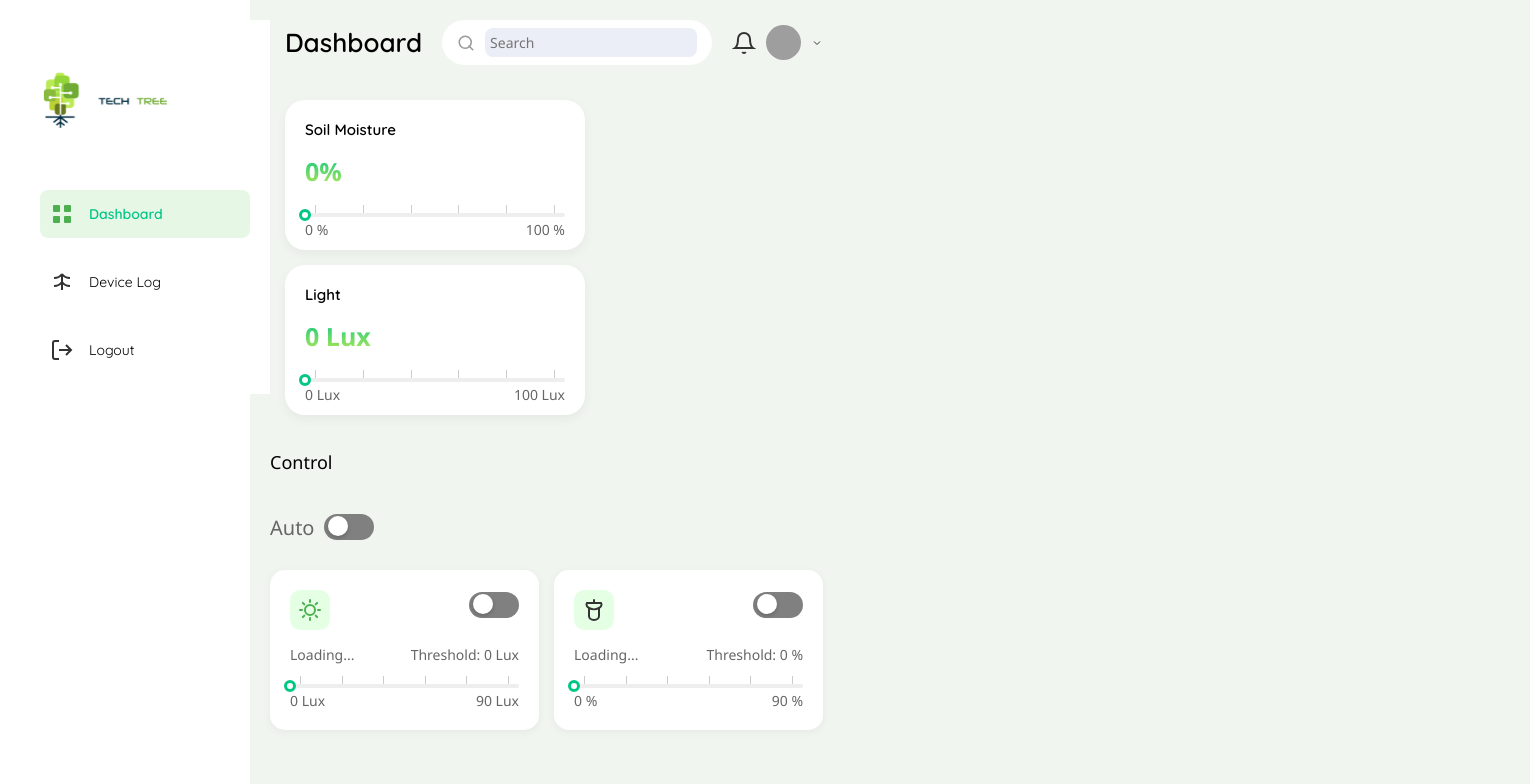
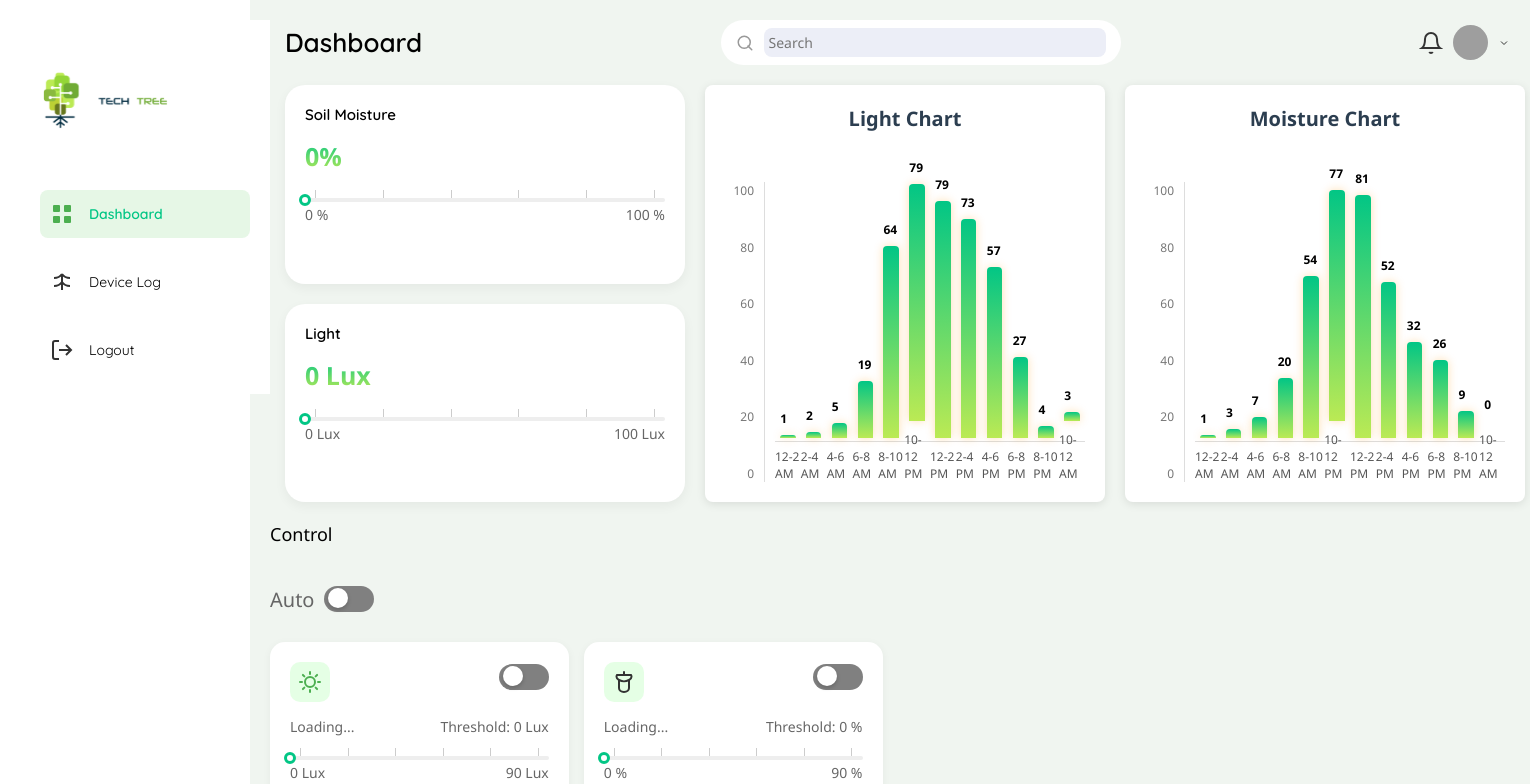
Before and after one commit to kchan139/fe-smartfarm, a React (Create React App) app: page /dashboard in a window 1280 px wide. Shown: the top 784 px of the page, 1530 px wide, since content can reach past the window. Built offline with nearby package versions, Linux system fonts and the light colour scheme; no server answers; sample sign-in values are in the browser's storage; grey boxes are pictures that could not be loaded.

Commit message:
feat: add visualization

```diff
--- /dev/null
+++ b/src/pages/Dashboard/Chart/Chart.css
@@ -0,0 +1,118 @@
+.histogram-container {
+    max-width: 800px;
+    margin: 0 auto;
+    background-color: white;
+    padding: 20px;
+    border-radius: 8px;
+    box-shadow: 0 2px 10px rgba(0, 0, 0, 0.1);
+}
+
+h1 {
+    text-align: center;
+    font-size: 20px;
+    color: #2c3e50;
+    margin-bottom: 30px;
+}
+
+.histogram {
+    display: flex;
+    height: 300px;
+    margin-top: 50px;
+    position: relative;
+    padding-left: 50px;
+}
+
+.bar-container {
+    flex: 1;
+    display: flex;
+    flex-direction: column;
+    align-items: center;
+    position: relative;
+}
+
+.bar {
+    width: 60%;
+    background: linear-gradient(180deg, #02C685, #BBEA54);
+    border-radius: 4px 4px 0 0;
+    margin-top: auto;
+    transition: height 0.5s ease;
+    position: relative;
+    box-shadow: 0 0 10px rgba(255, 152, 0, 0.3);
+}
+
+.bar:hover {
+    background: linear-gradient(180deg, #02C685, #BBEA54);
+    box-shadow: 0 0 15px rgba(255, 152, 0, 0.5);
+}
+
+.time-label {
+    margin-top: 10px;
+    font-size: 12px;
+    color: #555;
+}
+
+.value-label {
+    position: absolute;
+    top: -25px;
+    font-size: 12px;
+    font-weight: bold;
+}
+
+.y-axis {
+    position: absolute;
+    left: 0;
+    top: 0;
+    bottom: 0;
+    width: 40px;
+    display: flex;
+    flex-direction: column;
+    justify-content: space-between;
+    padding-right: 10px;
+    border-right: 1px solid #ddd;
+}
+
+.y-axis-label {
+    text-align: right;
+    font-size: 12px;
+    color: #777;
+}
+
+.x-axis {
+    position: absolute;
+    left: 50px;
+    right: 0;
+    bottom: 40px;
+    height: 1px;
+    background-color: #ddd;
+}
+
+.title-section {
+    display: flex;
+    justify-content: space-between;
+    align-items: center;
+}
+
+.controls {
+    display: flex;
+    gap: 10px;
+    margin-top: 20px;
+    justify-content: center;
+}
+
+button {
+    background-color: #4CAF50;
+    border: none;
+    color: white;
+    padding: 8px 16px;
+    text-align: center;
+    text-decoration: none;
+    display: inline-block;
+    font-size: 14px;
+    border-radius: 4px;
+    cursor: pointer;
+    transition: background-color 0.3s;
+}
+
+button:hover {
+    background-color: #3e8e41;
+}
--- /dev/null
+++ b/src/pages/Dashboard/Chart/Chart.js
@@ -0,0 +1,129 @@
+import "./Chart.css"
+import { useState, useEffect, useRef } from 'react';
+
+function Chart({type, updateInterval, title}){
+    const histogramRef = useRef(null);
+  const [initialized, setInitialized] = useState(false);
+
+  const timePeriods = [
+    "12-2 AM", "2-4 AM", "4-6 AM", "6-8 AM",
+    "8-10 AM", "10-12 PM", "12-2 PM", "2-4 PM",
+    "4-6 PM", "6-8 PM", "8-10 PM", "10-12 AM"
+  ];
+
+  // Initialize the histogram
+  const initHistogram = () => {
+    if (!histogramRef.current) return;
+
+    const histogram = histogramRef.current;
+
+    // Clear existing bars if any
+    const existingBars = histogram.querySelectorAll('.bar-container');
+    existingBars.forEach(bar => bar.remove());
+
+    // Create bar containers for each time period
+    timePeriods.forEach((time, index) => {
+      const barContainer = document.createElement('div');
+      barContainer.className = 'bar-container';
+
+      const bar = document.createElement('div');
+      bar.className = 'bar';
+      bar.style.height = '0%';
+
+      const valueLabel = document.createElement('div');
+      valueLabel.className = 'value-label';
+      valueLabel.textContent = '0';
+
+      const timeLabel = document.createElement('div');
+      timeLabel.className = 'time-label';
+      timeLabel.textContent = time;
+
+      barContainer.appendChild(bar);
+      bar.appendChild(valueLabel);
+      barContainer.appendChild(timeLabel);
+      histogram.appendChild(barContainer);
+    });
+
+    setInitialized(true);
+  };
+
+  // Update the histogram with new data
+  const updateHistogram = (data) => {
+    if (!histogramRef.current) return;
+
+    const bars = histogramRef.current.querySelectorAll('.bar');
+
+    bars.forEach((bar, index) => {
+      const value = data[index];
+      const valueLabel = bar.querySelector('.value-label');
+
+      // Animate the height change
+      setTimeout(() => {
+        bar.style.height = value + '%';
+        valueLabel.textContent = value;
+      }, index * 100);
+    });
+  };
+
+  // Generate random data
+  const generateRandomData = () => {
+    // Night hours have less light
+    return [
+      Math.floor(Math.random() * 5),  // 12-2 AM
+      Math.floor(Math.random() * 5),  // 2-4 AM
+      Math.floor(Math.random() * 10 + 1),  // 4-6 AM
+      Math.floor(Math.random() * 40 + 10),  // 6-8 AM
+      Math.floor(Math.random() * 50 + 20),  // 8-10 AM
+      Math.floor(Math.random() * 40 + 50),  // 10-12 PM
+      Math.floor(Math.random() * 40 + 50),  // 12-2 PM
+      Math.floor(Math.random() * 40 + 40),  // 2-4 PM
+      Math.floor(Math.random() * 50 + 20),  // 4-6 PM
+      Math.floor(Math.random() * 40 + 5),   // 6-8 PM
+      Math.floor(Math.random() * 10),       // 8-10 PM
+      Math.floor(Math.random() * 5)         // 10-12 AM
+    ];
+  };
+
+  // Initialize chart on component mount
+  useEffect(() => {
+    initHistogram();
+
+    // Initial update
+    if (initialized) {
+      updateHistogram(generateRandomData());
+    }
+
+    // Set up interval for updates
+    const intervalId = setInterval(() => {
+      if (initialized) {
+        updateHistogram(generateRandomData());
+      }
+    }, updateInterval);
+
+    // Clean up on unmount
+    return () => {
+      clearInterval(intervalId);
+    };
+  }, [initialized, updateInterval]);
+    return (
+        <>
+            <div class = {type} >
+                <h1>{title}</h1>
+                <div class="histogram" ref={histogramRef}>
+                    <div class="y-axis">
+                        <span class="y-axis-label">100</span>
+                        <span class="y-axis-label">80</span>
+                        <span class="y-axis-label">60</span>
+                        <span class="y-axis-label">40</span>
+                        <span class="y-axis-label">20</span>
+                        <span class="y-axis-label">0</span>
+                    </div>
+                    <div class="x-axis"></div>
+                </div>
+            </div>
+        </>
+    )
+
+}
+
+export default Chart
--- a/src/pages/Dashboard/Dashboard.css
+++ b/src/pages/Dashboard/Dashboard.css
@@ -1,5 +1,35 @@
-dashboard {
-    display: flex;
-    flex-wrap: wrap;
+.dashboard {
+    display: grid;
+    width: 100%;
+    grid-template-columns: 1fr 1fr 1fr;
+    grid-template-rows:1fr 1fr ;
     gap: 20px;
+    margin-left: 15px;
   }
+
+.soil-moisture{
+    grid-column-start: 1;
+    grid-column-end: 2;
+    grid-row-start: 1;
+    grid-row-end: 2;
+}
+
+.light{
+  grid-column-start: 1;
+  grid-column-end: 2;
+  grid-row-start: 2;
+  grid-row-end: 3;
+}
+
+.light-chart{
+  grid-column-start: 2;
+  grid-column-end: 3;
+  grid-row-start: 1;
+  grid-row-end: 3;
+}
+.moisture-chart{
+  grid-column-start: 3;
+  grid-column-end: 4;
+  grid-row-start: 1;
+  grid-row-end: 3;
+}
--- a/src/pages/Dashboard/Dashboard.js
+++ b/src/pages/Dashboard/Dashboard.js
@@ -1,6 +1,7 @@
 import { useEffect, useState } from 'react';
 import './Dashboard.css'
 import Widget from './Widget.js'
+import Chart from './Chart/Chart.js';
 
 
 function Dashboard() {
@@ -44,12 +45,18 @@ function Dashboard() {
             });
         }, 2000);
     }, [])
+    let timeInterval = 2000;
 
     return (
         <div class="dashboard" display="inline-block">
-            <Widget value={humid} unit="%" lowest="0" highest="100" >Soil Moisture</Widget>
+
+            <Chart type = "histogram-container moisture-chart" updateInterval={timeInterval} title = "Moisture Chart"></Chart>
+            <Chart type = "histogram-container light-chart" updateInterval={timeInterval} title = "Light Chart"></Chart>
+            <Widget type = "widget metric-widget soil-moisture" value={humid} unit="%" lowest="0" highest="100" >Soil Moisture</Widget>
+
             {/* <Widget value={temp} unit="°C" lowest="0" highest="50" >Temerature</Widget> */}
-            <Widget value={light} unit=" Lux" lowest="0" highest="100" >Light</Widget>
+            <Widget type = "widget metric-widget light" value={light} unit=" Lux" lowest="0" highest="100" >Light</Widget>
+
         </div>
     )
 }
--- a/src/pages/Dashboard/DashboardPage.css
+++ b/src/pages/Dashboard/DashboardPage.css
@@ -11,6 +11,7 @@ sidebar {
 maincontent {
   flex: 1;
   padding: 20px;
+  width: 100vw;
   display: flex;
   flex-direction: column;
   gap: 20px;
--- a/src/pages/Dashboard/Widget.css
+++ b/src/pages/Dashboard/Widget.css
@@ -3,13 +3,10 @@
     border-radius: 20px;
     padding: 20px;
     box-shadow: 0 4px 12px rgba(0, 0, 0, 0.05);
-    margin: 15px;
 }
 
 .metric-widget {
     width: 100%;
-    max-width: 300px;
-    max-height: 150px;
     display: flex;
     flex-direction: column;
     gap: 15px;
--- a/src/pages/Dashboard/Widget.js
+++ b/src/pages/Dashboard/Widget.js
@@ -2,7 +2,7 @@ import './Widget.css'
 import Slider from './Slider';
 import { useEffect, useState } from 'react';
 
-function Widget({children, value, unit, lowest, highest}) {
+function Widget({children, value, unit, lowest, highest, type}) {
     // eslint-disable-next-line
     const [width, setWidth] = useState("0%");
     useEffect(() => {
@@ -12,7 +12,7 @@ function Widget({children, value, unit, lowest, highest}) {
     }, [value, lowest, highest])
     return (
         <>
-            <div class="widget metric-widget">
+            <div class={type}>
                 <div class="metric-title">{children}</div>
                 <div class="metric-value">{value}{unit}</div>
                 <Slider lowest={lowest} highest={highest} value={value} unit={unit}></Slider>
```
